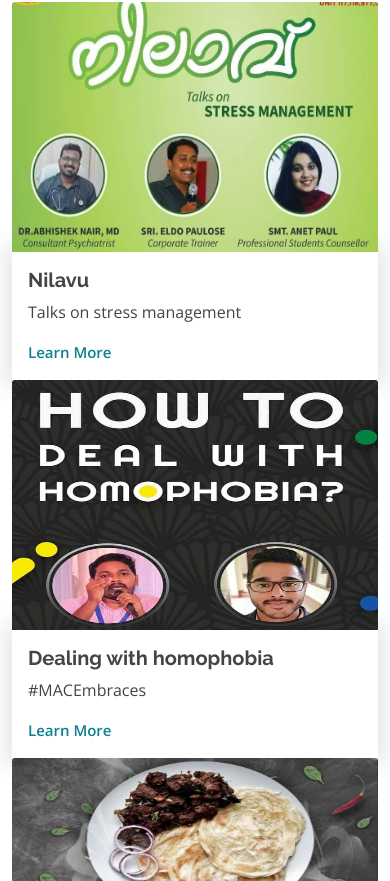
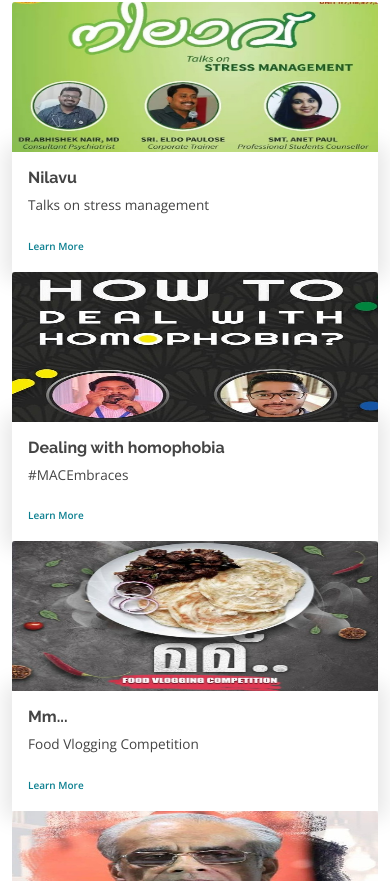
Before and after one commit to NSS-MACE/nss-web, a React (Create React App) app: page / in a window 390 px wide. Shown: the part 3683-4564 px from the top of the page. Built offline with nearby package versions, Linux system fonts and the light colour scheme.

Commit message:
font-size

```diff
--- a/public/assets/css/style.css
+++ b/public/assets/css/style.css
@@ -633,7 +633,6 @@ section {
   color: #0c7f90;
   text-decoration: none;
   font-size: 15px;
-  margin-top: auto;
   font-weight: 600;
 }
 
@@ -644,6 +643,23 @@ section {
 
 #events .card-img-top {
   height: 250px !important;
+}
+
+@media (max-width:1000px){
+  #events .card-img-top {
+    height: 150px !important;
+  }
+  #events .card-body .card-title{
+    font-size: 1rem;
+  }
+
+  #events .card-body .card-text{
+    font-size: 0.85rem;
+  }
+
+  #events .card-body a {
+    font-size: 10px;
+  }
 }
 
 /*--------------------------------------------------------------
@@ -863,6 +879,15 @@ section {
   font-size: 30px;
 }
 
+@media (max-width:1000px){
+  .team .member .member-info h4{
+    font-size: 15px;
+  }
+  .team .member .member-info span{
+    font-size: 10px;
+  }
+}
+
 /*--------------------------------------------------------------
 # Breadcrumbs
 --------------------------------------------------------------*/
```
